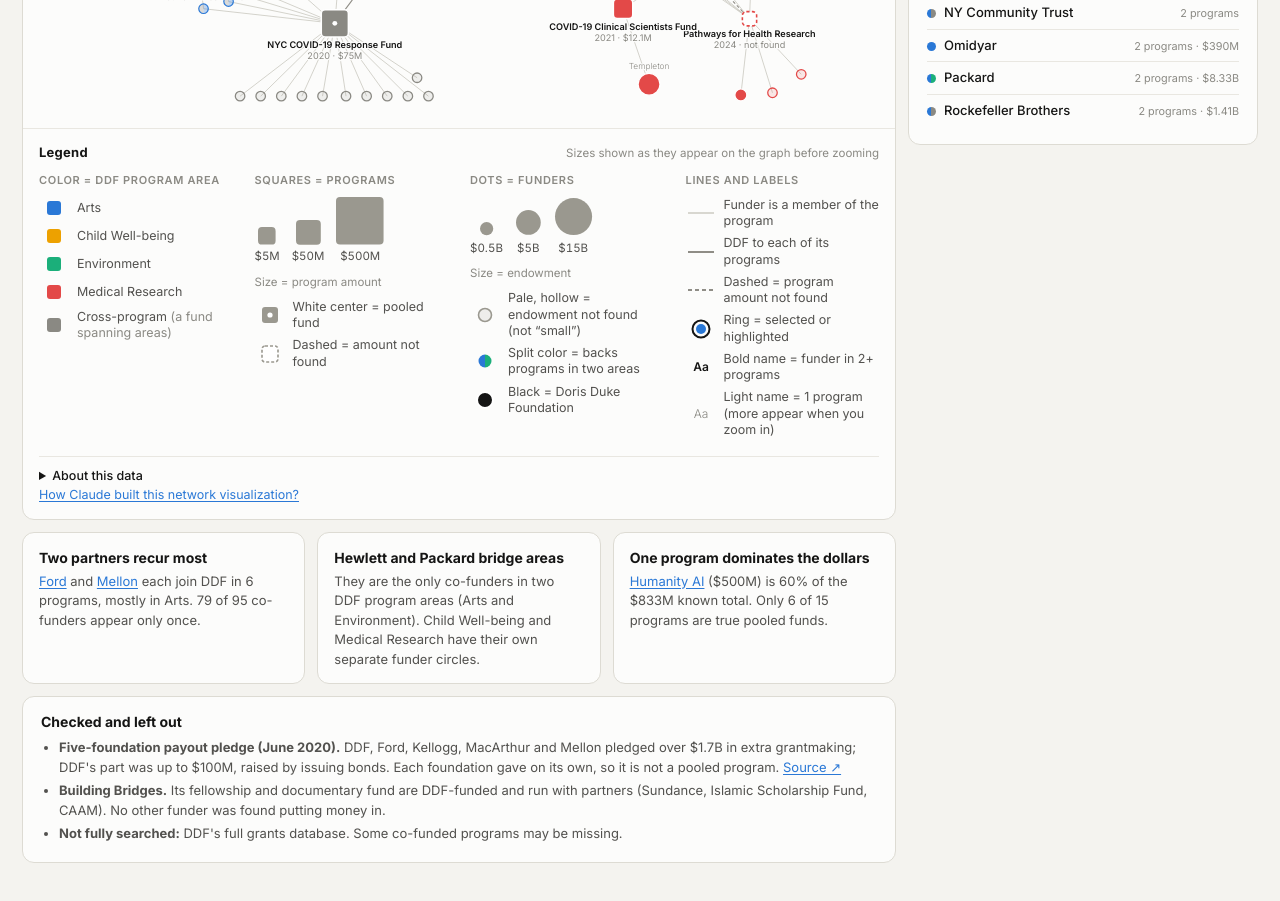
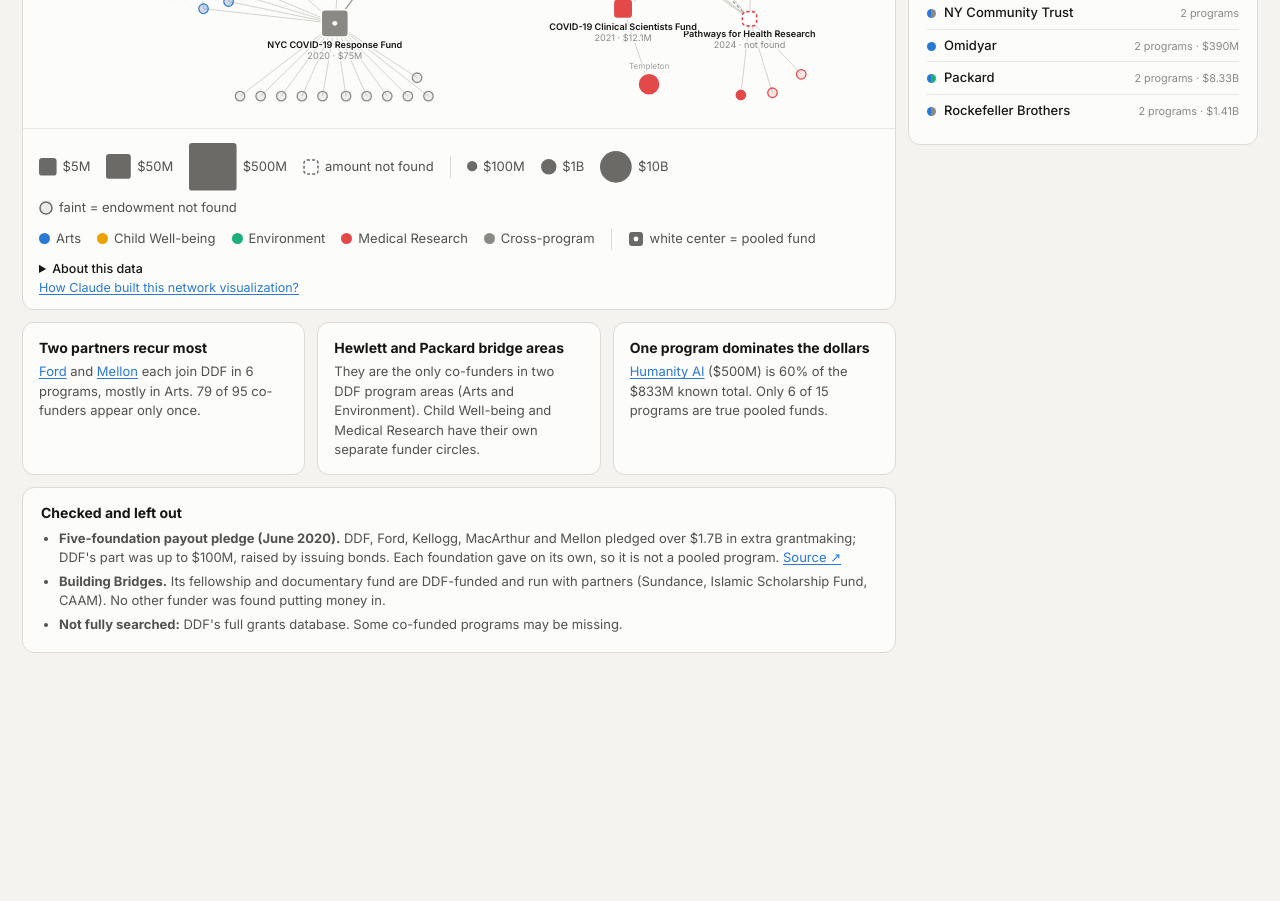
Before and after one commit to bombaywalli/ddf-funders-network, a plain HTML site: page index.html in a window 1280 px wide. Shown: the part 795-1696 px from the top of the page. After the commit the page ends 1496 px from the top, so only its background shows below. Drawn offline with nearby package versions, Linux system fonts and the light colour scheme.

Commit message:
Compact two-row legend: size keys, then program colors

```diff
--- a/index.html
+++ b/index.html
@@ -79,21 +79,13 @@
   .zoomer button { width: 32px; height: 32px; border: 1px solid var(--line); border-radius: 8px; background: var(--surface); cursor: pointer; font-size: 16px; }
   .zoomer .rs { font-size: 11px; width: auto; height: 28px; padding: 0 8px; }
 
-  .legend { padding: 14px 16px 14px; border-top: 1px solid var(--line-soft); font-size: 12.5px; color: var(--ink-2); }
-  .lg-head { display: flex; flex-wrap: wrap; gap: 2px 12px; justify-content: space-between; align-items: baseline; margin: 0 0 10px; }
-  .lg-head h3 { margin: 0; font-size: 13px; color: var(--ink); letter-spacing: .02em; }
-  .lg-head span { font-size: 11.5px; color: var(--ink-3); }
-  .lg-grid { display: grid; grid-template-columns: repeat(4, minmax(0, 1fr)); gap: 14px 22px; padding-bottom: 12px; border-bottom: 1px solid var(--line-soft); margin-bottom: 10px; }
-  .lg-col h5 { margin: 0 0 8px; font-size: 11px; text-transform: uppercase; letter-spacing: .06em; color: var(--ink-3); font-weight: 600; }
-  .lg-item { display: grid; grid-template-columns: 30px 1fr; align-items: center; gap: 8px; margin-bottom: 6px; line-height: 1.3; }
-  .lg-item svg { width: 30px; height: 22px; overflow: visible; }
-  .lg-sizes { display: flex; align-items: flex-end; gap: 12px; margin-bottom: 8px; }
-  .lg-sizes figure { margin: 0; display: flex; flex-direction: column; align-items: center; gap: 4px; }
-  .lg-sizes figcaption { font-size: 11.5px; color: var(--ink-2); font-variant-numeric: tabular-nums; }
-  .lg-sizes svg { overflow: visible; display: block; }
-  .lg-note { font-size: 11.5px; color: var(--ink-3); margin: 2px 0 8px; }
-  @media (max-width: 1020px) { .lg-grid { grid-template-columns: repeat(2, minmax(0, 1fr)); } }
-  @media (max-width: 560px) { .lg-grid { grid-template-columns: 1fr; } }
+  .legend { padding: 14px 16px 12px; border-top: 1px solid var(--line-soft); font-size: 13px; color: var(--ink-2); }
+  .lg-row { display: flex; flex-wrap: wrap; align-items: center; gap: 8px 16px; margin-bottom: 10px; }
+  .lg-k { display: inline-flex; align-items: center; gap: 6px; white-space: nowrap; }
+  .lg-k svg { display: block; overflow: visible; }
+  .lg-sep { width: 1px; height: 22px; background: var(--line); }
+  @media (max-width: 700px) { .lg-sep { display: none; } }
+  .lg-row .sw { width: 11px; height: 11px; border-radius: 50%; display: inline-block; }
   details.about { margin-top: 2px; }
   details.about summary { cursor: pointer; color: var(--ink); font-weight: 500; font-size: 12.5px; }
   details.about .body { padding: 6px 0 2px; color: var(--ink-2); font-size: 12.5px; max-width: 900px; }
@@ -256,8 +248,8 @@
           <button id="zrs" class="rs" aria-label="Reset view and highlight">Reset</button>
         </div>
         <div class="legend">
-          <div class="lg-head"><h3>Legend</h3><span>Sizes shown as they appear on the graph before zooming</span></div>
-          <div class="lg-grid" id="lgGrid"></div>
+          <div class="lg-row" id="lgSizes"></div>
+          <div class="lg-row" id="lgColors"></div>
           <details class="about" id="about">
             <summary>About this data</summary>
             <div class="body">
@@ -624,31 +616,20 @@
     svg.transition().duration(500).call(zoom.transform, d3.zoomIdentity.translate(W / 2, H / 2).scale(k).translate(-(x0 + x1) / 2, -(yA + yB) / 2));
   }
 
-  // Legend: four labelled groups; size keys use the graph's own scales at the current on-screen size.
+  // Legend: one row of size keys (drawn at the graph's on-screen scale), one row of program-area colors.
   function drawLegend() {
-    var px = (svg.node().getBoundingClientRect().width || W) / W;
-    var item = function (icon, label) { return "<div class='lg-item'><svg viewBox='0 0 30 22'>" + icon + "</svg><span>" + label + "</span></div>"; };
-    var grey = "#9a988f";
-    var colors = "<div class='lg-col'><h5>Color = DDF program area</h5>" + AREAS.map(function (a) {
-      return item("<rect x='8' y='4' width='14' height='14' rx='3' fill='" + COLOR[a] + "'/>", a + (a === "Cross-program" ? " <span class='muted'>(a fund spanning areas)</span>" : ""));
-    }).join("") + "</div>";
-    var sq = function (amt) { var s2 = progSide(amt) * px; return "<figure><svg width='" + s2 + "' height='" + s2 + "'><rect width='" + s2 + "' height='" + s2 + "' rx='" + Math.max(2, 5 * px) + "' fill='" + grey + "'/></svg><figcaption>$" + amt + "M</figcaption></figure>"; };
-    var progs = "<div class='lg-col'><h5>Squares = programs</h5><div class='lg-sizes'>" + sq(5) + sq(50) + sq(500) + "</div><p class='lg-note'>Size = program amount</p>" +
-      item("<rect x='7' y='3' width='16' height='16' rx='3' fill='" + grey + "'/><circle cx='15' cy='11' r='2.6' fill='#fff'/>", "White center = pooled fund") +
-      item("<rect x='7' y='3' width='16' height='16' rx='3' fill='#fff' stroke='" + grey + "' stroke-width='1.6' stroke-dasharray='3 2'/>", "Dashed = amount not found") + "</div>";
-    var dot = function (v, lab) { var r = endR(v) * px, d = 2 * r + 2; return "<figure><svg width='" + d + "' height='" + d + "'><circle cx='" + (d / 2) + "' cy='" + (d / 2) + "' r='" + r + "' fill='" + grey + "'/></svg><figcaption>" + lab + "</figcaption></figure>"; };
-    var funds = "<div class='lg-col'><h5>Dots = funders</h5><div class='lg-sizes'>" + dot(0.5, "$0.5B") + dot(5, "$5B") + dot(15, "$15B") + "</div><p class='lg-note'>Size = endowment</p>" +
-      item("<circle cx='15' cy='11' r='6.5' fill='" + grey + "' fill-opacity='.14' stroke='" + grey + "' stroke-width='1.6'/>", "Pale, hollow = endowment not found (not “small”)") +
-      item("<path d='M15 4.5 A6.5 6.5 0 0 0 15 17.5 Z' fill='" + COLOR.Arts + "'/><path d='M15 4.5 A6.5 6.5 0 0 1 15 17.5 Z' fill='" + COLOR.Environment + "'/>", "Split color = backs programs in two areas") +
-      item("<circle cx='15' cy='11' r='8' fill='var(--hub)' stroke='#fff' stroke-width='2'/>", "Black = Doris Duke Foundation") + "</div>";
-    var lines = "<div class='lg-col'><h5>Lines and labels</h5>" +
-      item("<line x1='2' y1='11' x2='28' y2='11' stroke='#c9c7bf' stroke-width='1.4'/>", "Funder is a member of the program") +
-      item("<line x1='2' y1='11' x2='28' y2='11' stroke='#8f8d86' stroke-width='2'/>", "DDF to each of its programs") +
-      item("<line x1='2' y1='11' x2='28' y2='11' stroke='#8f8d86' stroke-width='2' stroke-dasharray='4 3'/>", "Dashed = program amount not found") +
-      item("<circle cx='15' cy='11' r='5' fill='" + COLOR.Arts + "'/><circle cx='15' cy='11' r='8.5' fill='none' stroke='var(--ring)' stroke-width='2'/>", "Ring = selected or highlighted") +
-      item("<text x='15' y='15' text-anchor='middle' font-size='12' font-weight='600' fill='var(--ink)'>Aa</text>", "Bold name = funder in 2+ programs") +
-      item("<text x='15' y='15' text-anchor='middle' font-size='12' font-weight='300' fill='var(--ink-3)'>Aa</text>", "Light name = 1 program (more appear when you zoom in)") + "</div>";
-    document.getElementById("lgGrid").innerHTML = colors + progs + funds + lines;
+    var px = (svg.node().getBoundingClientRect().width || W) / W, grey = "#6b6a66";
+    var k = function (svgHtml, w, h, label) { return "<span class='lg-k'><svg width='" + w + "' height='" + h + "'>" + svgHtml + "</svg>" + label + "</span>"; };
+    var sq = function (amt) { var z = progSide(amt) * px; return k("<rect width='" + z + "' height='" + z + "' rx='" + Math.max(2, 4 * px) + "' fill='" + grey + "'/>", z, z, "$" + amt + "M"); };
+    var dot = function (v, lab) { var r = endR(v) * px, d2 = 2 * r; return k("<circle cx='" + r + "' cy='" + r + "' r='" + r + "' fill='" + grey + "'/>", d2, d2, lab); };
+    document.getElementById("lgSizes").innerHTML =
+      sq(5) + sq(50) + sq(500) +
+      k("<rect x='1' y='1' width='14' height='14' rx='3' fill='#fff' stroke='" + grey + "' stroke-width='1.5' stroke-dasharray='3 2'/>", 16, 16, "amount not found") +
+      "<span class='lg-sep'></span>" +
+      dot(0.1, "$100M") + dot(1, "$1B") + dot(10, "$10B") +
+      k("<circle cx='7' cy='7' r='6' fill='" + grey + "' fill-opacity='.12' stroke='" + grey + "' stroke-width='1.5'/>", 14, 14, "faint = endowment not found");
+    document.getElementById("lgColors").innerHTML = AREAS.map(function (a) { return "<span class='lg-k'><span class='sw' style='background:" + COLOR[a] + "'></span>" + a + "</span>"; }).join("") +
+      "<span class='lg-sep'></span>" + k("<rect x='1' y='1' width='14' height='14' rx='3' fill='" + grey + "'/><circle cx='8' cy='8' r='2.4' fill='#fff'/>", 16, 16, "white center = pooled fund");
   }
   drawLegend();
 
@@ -819,7 +800,7 @@
     "Prompt 8–11: every pop-up says “click for more info” to the right of the name.",
     "Prompt 13: when Play runs, the year shows top left at 50px, light gray Helvetica.",
     "Prompt 14–16: “funders” and “programs” buttons on the graph open lists in the right panel, sorted by number of programs then A–Z, with back buttons.",
-    "Prompt 17–20, 36, 38, 41: title “DDF Funders Network”, centered and large; a full legend with color, size, fill, line and label keys (sizes drawn to the graph's scale); “About this data” under the legend, closed on load, starting “Each dot represents”.",
+    "Prompt 17–20, 36, 38, 41: title “DDF Funders Network”, centered and large; a compact legend (square sizes, dot sizes and not-found keys on one line, program colors and the pooled-fund key on the next); “About this data” under the legend, closed on load, starting “Each dot represents”.",
     "Prompt 24, 39, 51, 52: funder pop-ups list program names; funder cards link programs and show endowment · Website ↗, then the bold program count on its own line; choosing a program opens its card.",
     "Prompt 40, 42, 50: clicking a dot keeps it and its neighbors highlighted with a ring; Reset clears the highlight.",
     "Prompt 47–48: bigger dots and tap targets that keep their screen size when zoomed; hollow dots mean endowment not found.",
```
